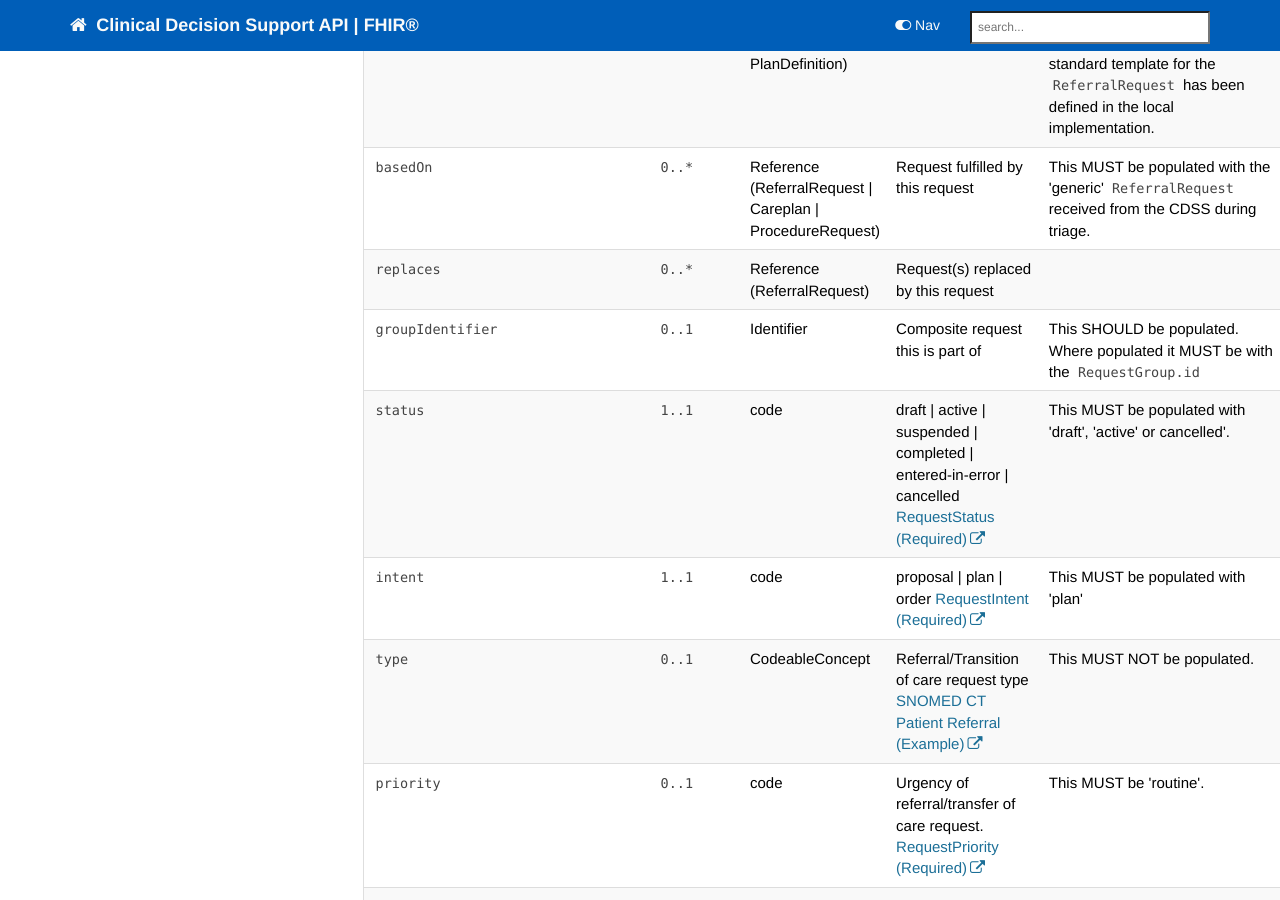
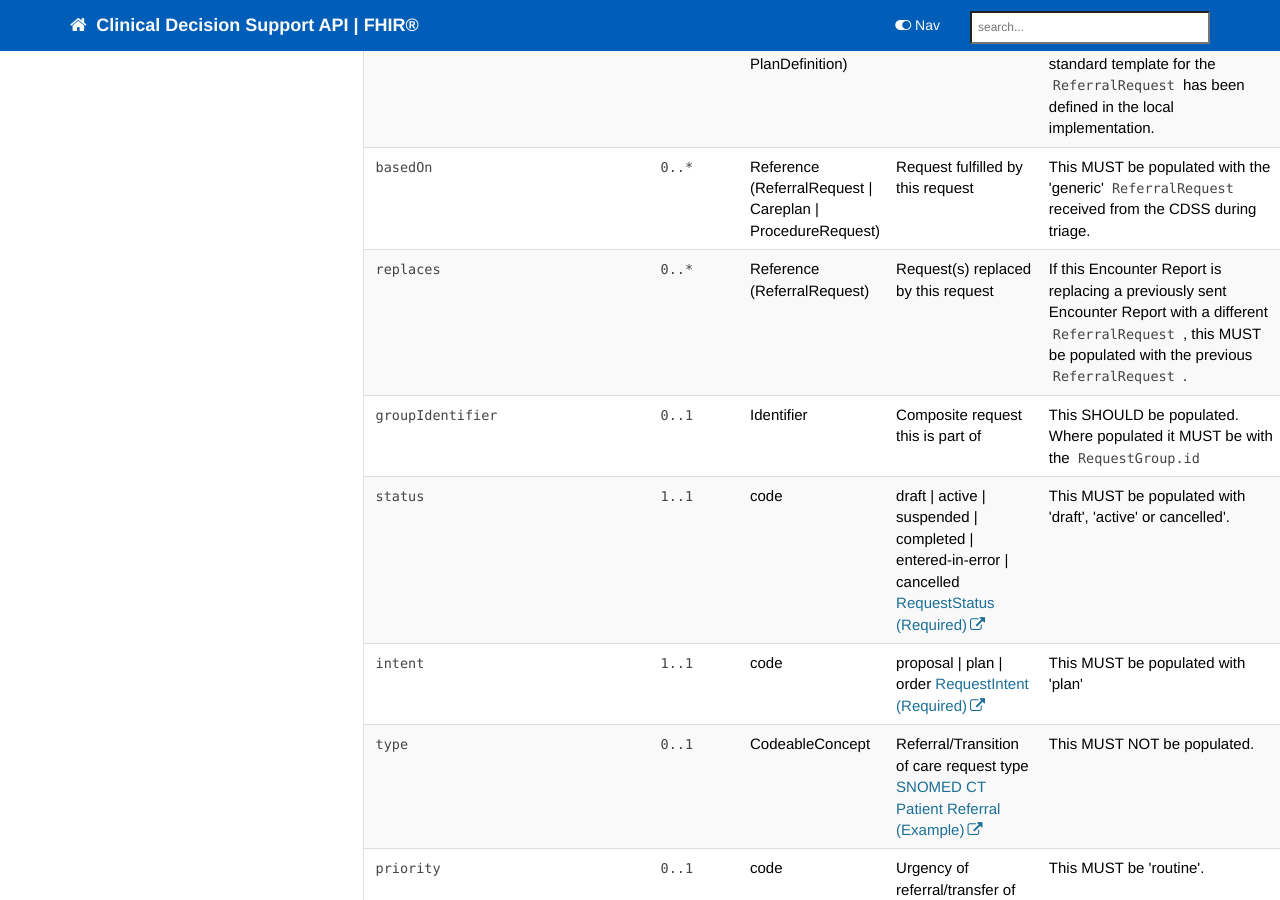
Before and after one commit to nhsconnect/FHIR-CDS, a Jekyll site: the page built from pages/explore/api_encounter_report_referralrequest.md, in a window 1280 px wide and 900 px high, scrolled down 1430 px. Built offline with Jekyll 4.4.1, drawn with Linux system fonts in a browser that asks for light colours; nearby versions of some CDN libraries; our own code applies the rules of GitHub Pages for plain Markdown files; comment, search, counter and statistics services are not loaded; part of the change alters nothing that is shown.

Commit message:
pages/explore/api_encounter_report_referralrequest.md updated from https://stackedit.io/

```diff
--- a/pages/explore/api_encounter_report_referralrequest.md
+++ b/pages/explore/api_encounter_report_referralrequest.md
@@ -140,7 +140,7 @@ Detailed implementation guidance for a `ReferralRequest` resource in the context
       <td><code class="highlighter-rouge">0..*</code></td>
     <td>Reference<br>(ReferralRequest)</td>
     <td>Request(s) replaced by this request</td>
-<td></td>
+<td>If this Encounter Report is replacing a previously sent Encounter Report with a different <code class="highlighter-rouge">ReferralRequest</code> , this MUST be populated with the previous <code class="highlighter-rouge">ReferralRequest</code> .</td>
  </tr>
 <tr>
   <td><code class="highlighter-rouge">groupIdentifier</code></td>
@@ -295,6 +295,6 @@ This SHOULD be populated and where populated it MUST be a Condition.</td>
  </tr>
 </table>
 <!--stackedit_data:
-eyJoaXN0b3J5IjpbLTExNjI3Mjg3OTYsMjEzNTk4ODk4MywzOT
-k1MDY2MjVdfQ==
+eyJoaXN0b3J5IjpbLTY0OTg5MjI2OSwyMTM1OTg4OTgzLDM5OT
+UwNjYyNV19
 -->
```
